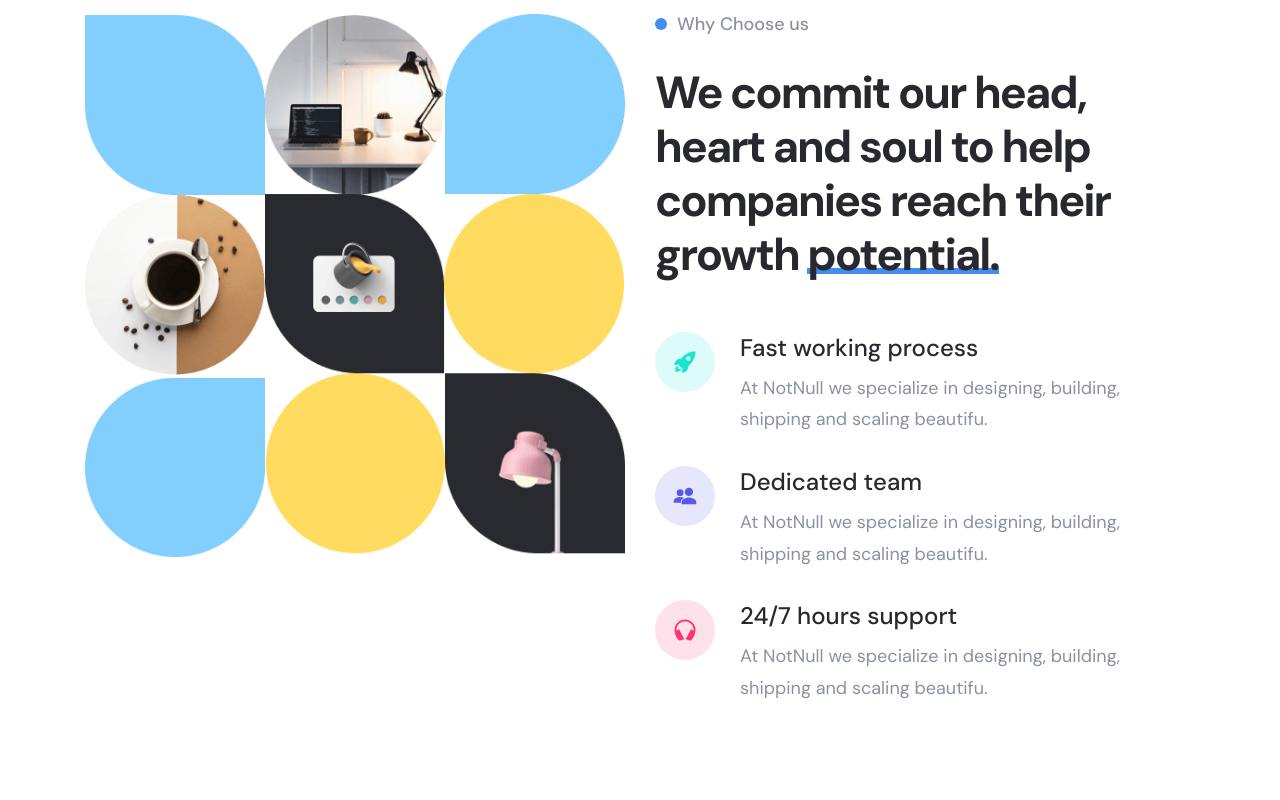
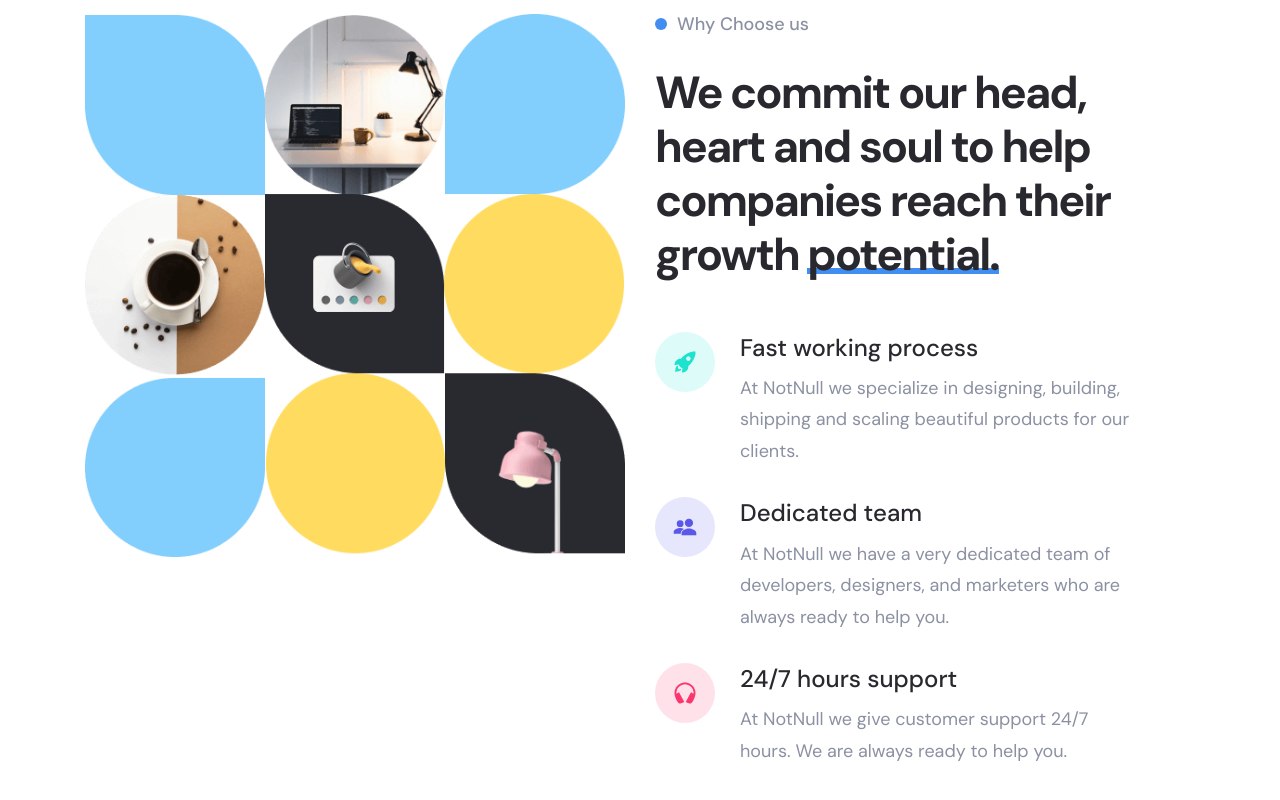
Before and after one commit to notnull-in/Not-Null, a plain HTML site: page index.html in a window 1280 px wide. Shown: the part 1858-2658 px from the top of the page. Drawn offline with nearby package versions, Linux system fonts and the light colour scheme.

Commit message:
text edited

```diff
--- a/index.html
+++ b/index.html
@@ -85,7 +85,8 @@
         <ion-icon name="menu-outline" aria-hidden="true"></ion-icon>
       </button>
 
-      <!-- <a href="#" class="btn btn-primary has-before has-after">Let’s Talk 👋</a> -->
+      <a href="mailto:notnull@gmail.com" class="btn btn-primary has-before has-after">Let’s Talk 👋</a>
+
 
       <div class="overlay" data-nav-toggler data-overlay></div>
 
@@ -339,7 +340,7 @@
                     <h3 class="h3 card-title">Fast working process</h3>
 
                     <p class="card-text">
-                      At NotNull we specialize in designing, building, shipping and scaling beautifu.
+                      At NotNull we specialize in designing, building, shipping and scaling beautiful products for our clients.
                     </p>
                   </div>
 
@@ -357,7 +358,7 @@
                     <h3 class="h3 card-title">Dedicated team</h3>
 
                     <p class="card-text">
-                      At NotNull we specialize in designing, building, shipping and scaling beautifu.
+                      At NotNull we have a very dedicated team of developers, designers, and marketers who are always ready to help you.
                     </p>
                   </div>
 
@@ -375,7 +376,7 @@
                     <h3 class="h3 card-title">24/7 hours support</h3>
 
                     <p class="card-text">
-                      At NotNull we specialize in designing, building, shipping and scaling beautifu.
+                      At NotNull we give customer support 24/7 hours. We are always ready to help you.
                     </p>
                   </div>
 
```
Also changed, not shown: 1 other file.
